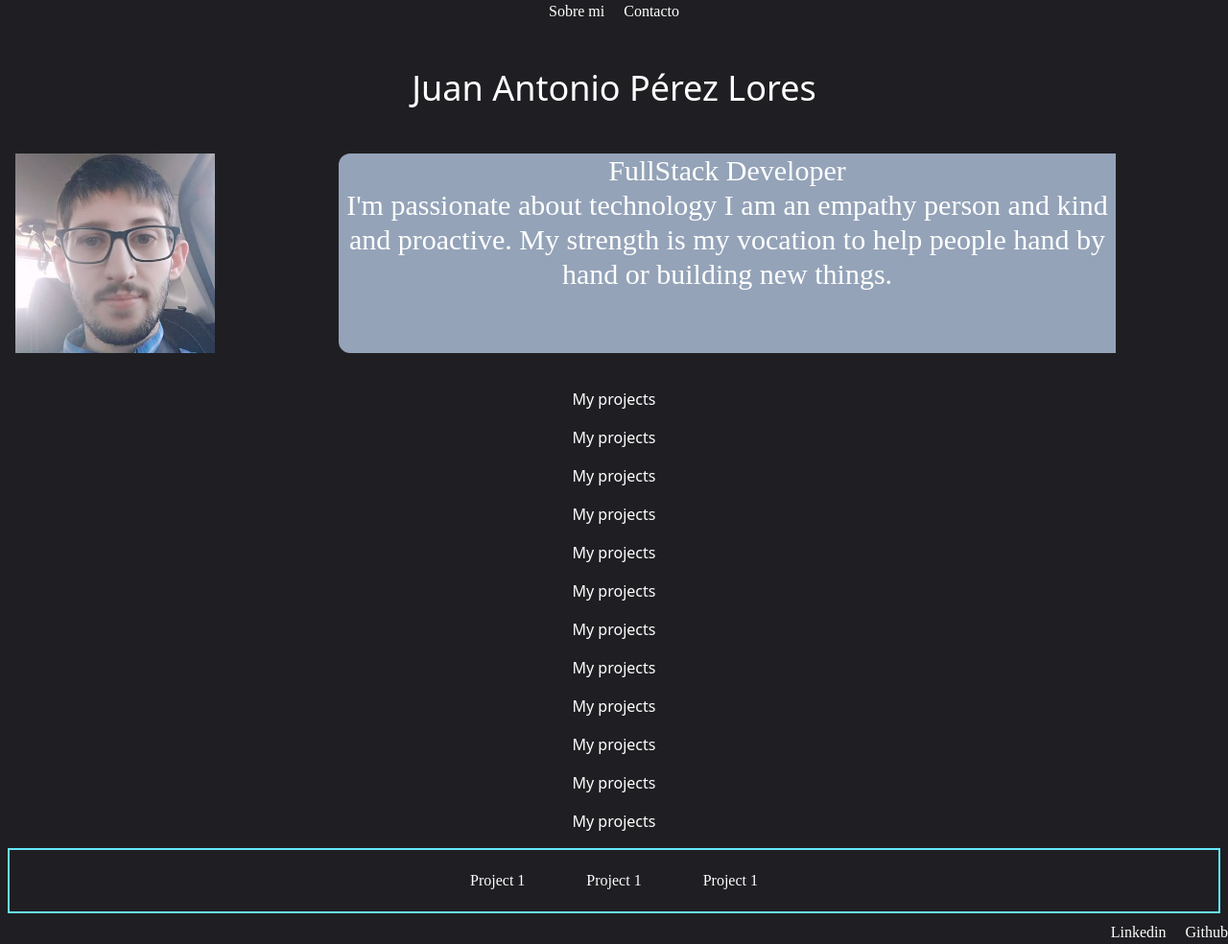
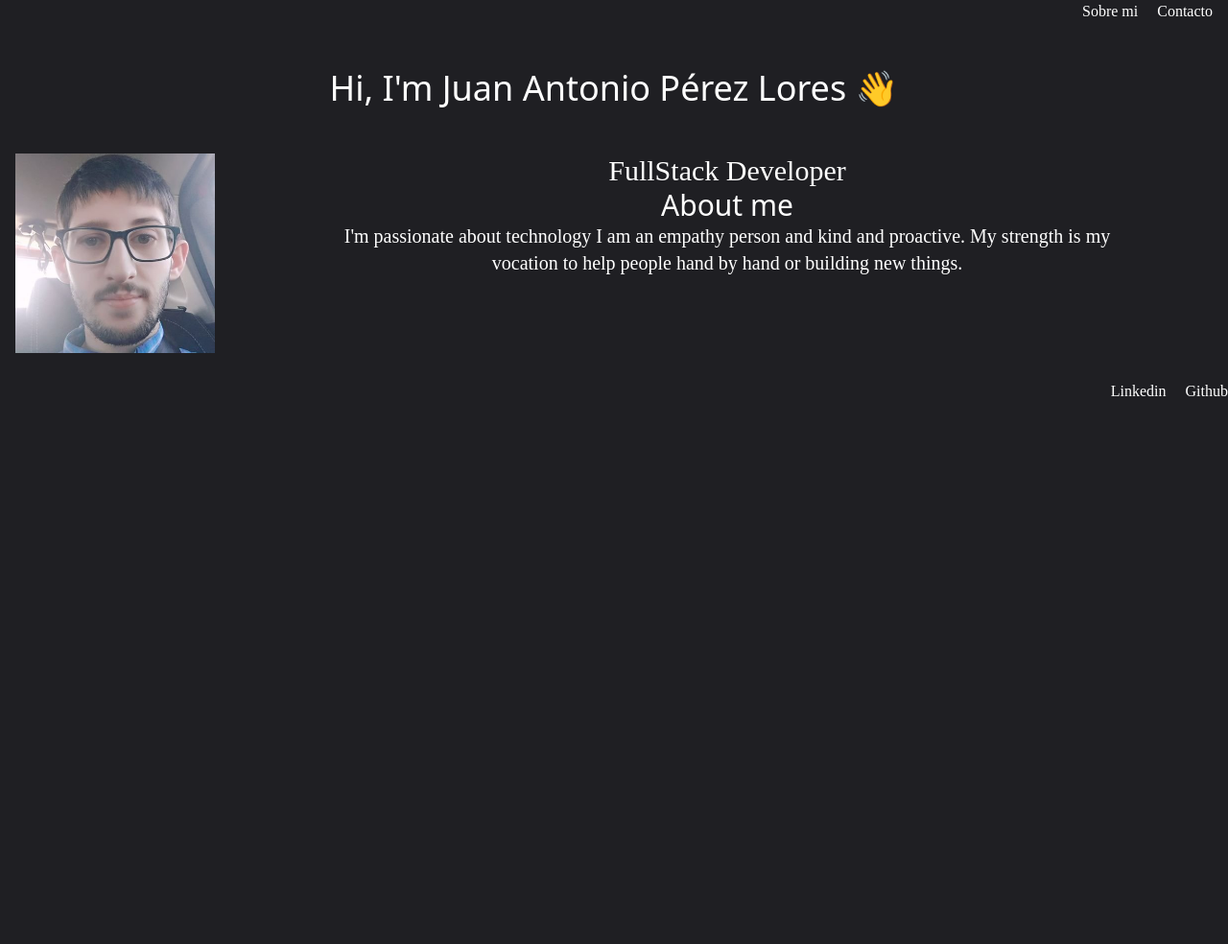
Before and after one commit to scailancrei/Portafolio, an Astro site in the folder portfolio/: page / in a window 1280 px wide. Shown: the whole page at 96% size. After the commit the page ends 800 px from the top, so only its background shows below. Built offline with nearby package versions, Linux system fonts and the light colour scheme; Astro itself is replaced by a stand-in of ours.

Commit message:
Added some content to header and Contact component

```diff
--- a/portfolio/src/components/About.astro
+++ b/portfolio/src/components/About.astro
@@ -1,9 +1,11 @@
 ---
 
 ---
-
 <section id="About">
-  I'm passionate about technology I am an empathy person
-  and kind and proactive. My strength is my vocation to help people hand by hand
-  or building new things.
+  <h2 class="text-3xl">About me</h2>
+  <p class="text-xl">
+    I'm passionate about technology I am an empathy person and kind and
+    proactive. My strength is my vocation to help people hand by hand or building
+    new things.
+  </p>
 </section>
--- a/portfolio/src/components/Contact.astro
+++ b/portfolio/src/components/Contact.astro
@@ -4,7 +4,7 @@
 
 <div id="Contact" class="flex gap-x-5 justify-end">
   <a
-    href="https://www.linkedin.com/in/juan-antonio-p%C3%A9rez-lores-b87737284/"
+    href="https://www.linkedin.com/in/juan-antonio-pérez-lores/"
     target="_blank">Linkedin</a
   >
   <a href="https://github.com/scailancrei" target="_blank">Github</a>
--- a/portfolio/src/components/Footer.astro
+++ b/portfolio/src/components/Footer.astro
@@ -1,10 +1,10 @@
 ---
-import Links from "./Contact.astro"
+import Contact from "./Contact.astro"
+import Links from "./Links.astro"
 ---
 
-<footer class="relative bottom-0 left-0 right-0 text-center">
+<footer class="">
   <ul>
-    <Links />
+    <Contact />
   </ul>
-
 </footer>
--- a/portfolio/src/components/Header.astro
+++ b/portfolio/src/components/Header.astro
@@ -6,13 +6,13 @@ import Links from "./Links.astro"
 <header
   class="text-center grid gap-2 grid-cols-1 row-span-3 ml-4 mr-4 sm:justify-center auto-rows-min sm:align-middle"
 >
-  <div class="flex justify-end gap-x-5 text-right lg:justify-center">
+  <div class="flex justify-end gap-x-5 text-right ">
     <Links />
   </div>
 
 
   <div class="sm:h-10 m-10">
-    <h1 class="text-3xl sm:text-4xl">Juan Antonio Pérez Lores</h1>
+    <h1 class="text-3xl sm:text-4xl"> Hi, I'm Juan Antonio Pérez Lores 👋</h1>
   </div>
 
   <div
@@ -23,7 +23,7 @@ import Links from "./Links.astro"
       <img src="/mi foto.jpg" class="filter" />
     </figure>
     <section
-      class="bg-slate-400 rounded-s-xl max-w-[max-content] hover:shadow-2xl shadow-cyan-700 sm:max-w-[80%] sm:text-3xl"
+      class=" rounded-s-xl max-w-[max-content] hover:shadow-2xl shadow-cyan-700 sm:max-w-[80%] sm:text-3xl"
     >
       <span class="text-3xl">FullStack Developer</span>
       <About />
--- a/portfolio/src/components/Links.astro
+++ b/portfolio/src/components/Links.astro
@@ -3,7 +3,7 @@
 ---
 
 
-<div class="flex justify-end gap-x-5 text-right lg:justify-center">
+<div class="flex justify-end gap-x-5 text-right ">
   <a href="#About">Sobre mi</a>
   <a href="#Contact">Contacto</a>
 </div>
--- a/portfolio/src/components/Projects.astro
+++ b/portfolio/src/components/Projects.astro
@@ -13,28 +13,6 @@
   </section><section class="flex justify-center">
     <h1>My projects</h1>
   </section>
-  <section class="flex justify-center">
-    <h1>My projects</h1>
-  </section><section class="flex justify-center">
-    <h1>My projects</h1>
-  </section><section class="flex justify-center">
-    <h1>My projects</h1>
-  </section><section class="flex justify-center">
-    <h1>My projects</h1>
-  </section><section class="flex justify-center">
-    <h1>My projects</h1>
-  </section><section class="flex justify-center">
-    <h1>My projects</h1>
-  </section><section class="flex justify-center">
-    <h1>My projects</h1>
-  </section><section class="flex justify-center">
-    <h1>My projects</h1>
-  </section>
-  <div
-    class="flex space-x-16 justify-center border-2 max-w-30 py-5 border-cyan-300 grid-flow-row"
-  >
-    <div>Project 1</div>
-    <div>Project 1</div>
-    <div>Project 1</div>
-  </div>
+
+
 </section>
--- a/portfolio/src/pages/index.astro
+++ b/portfolio/src/pages/index.astro
@@ -1,8 +1,8 @@
 ---
-import Projects from "@/components/Projects.astro"
+import Contact from "@/components/Contact.astro"
 import Layout from "@/layouts/Layout.astro"
 ---
 
 <Layout title="Portfolio de Juan Antonio">
-  <Projects />
+
 </Layout>
```
